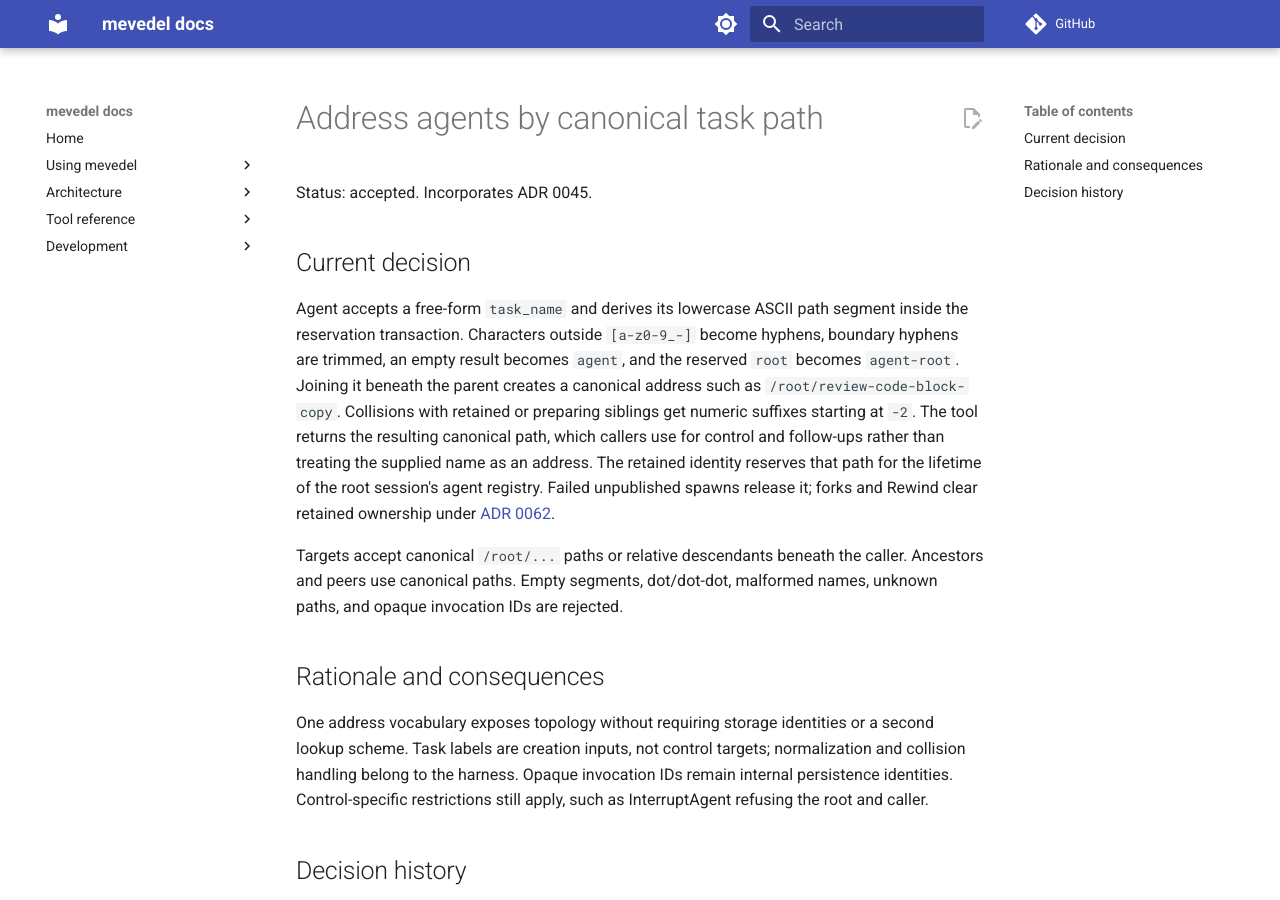
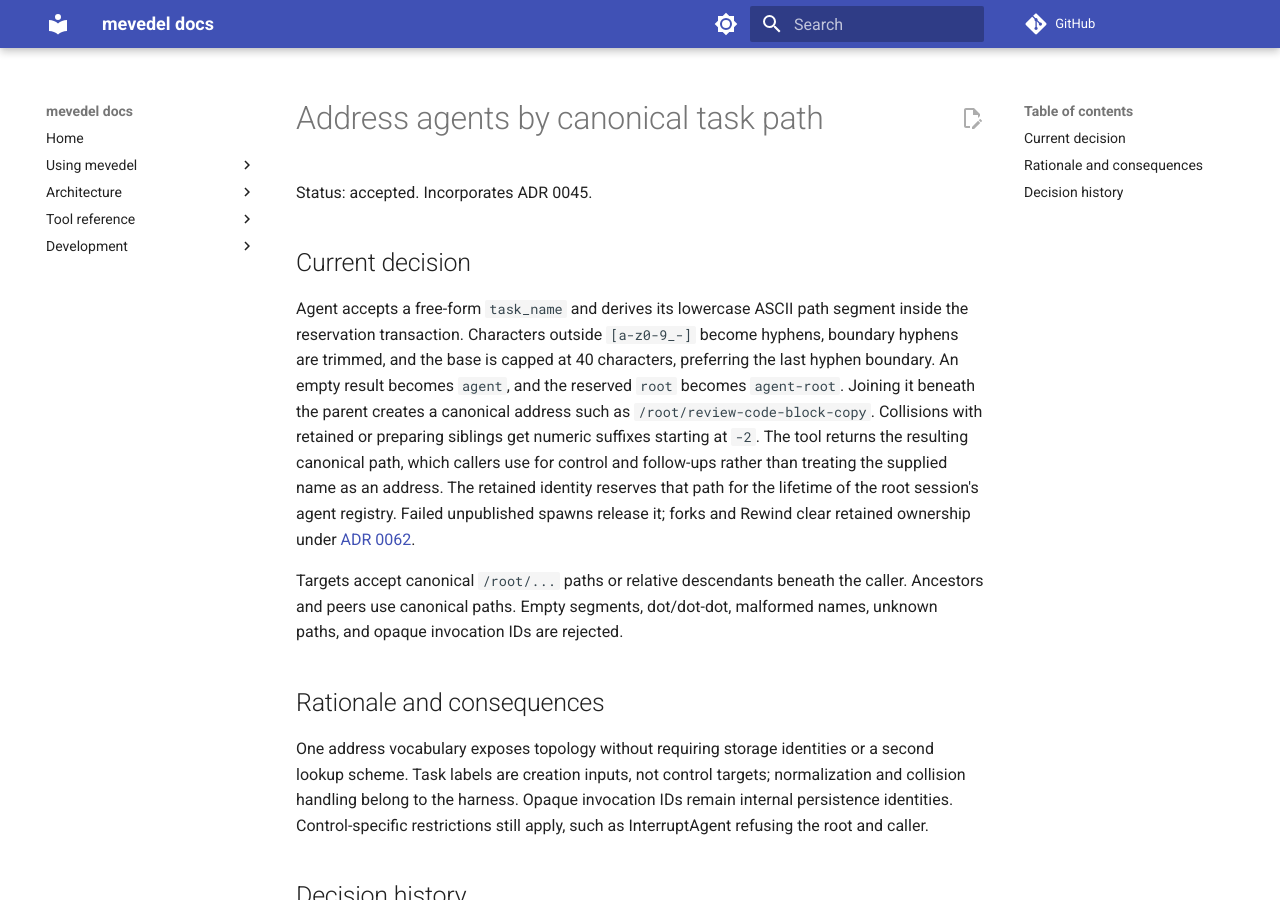
Before and after one commit to FrauH0lle/mevedel, an MkDocs documentation site: the page built from docs/adr/0034-address-agents-by-canonical-task-path.md, in a window 1280 px wide and 900 px high. Built offline with MkDocs 1.6.1 and Material for MkDocs 9.7.7, drawn with Linux system fonts in a browser that asks for light colours; comment, search, counter and statistics services are not loaded.

Commit message:
fix(agents): Bound derived task segments to 40 characters
* mevedel-agent-control.el (mevedel-agent-control--task-segment): Cap the base segment at 40 characters, prefer a hyphen boundary, and trim trailing hyphens before reserved-name fallback.

* test/test-mevedel-agent-control.el (mevedel-agent-control--task-segment): Cover exact and over-limit names, boundary separators, long sentences, and root after truncation.

* prompts/tools/agent.md, docs/agents.md, docs/adr/0034-address-agents-by-canonical-task-path.md: Document the bounded base segment.

Validation: clean elc, focused agent-control/tool-ui ERT (168 passed), warning-free package compilation (261 files), cleanup and git diff --check.

```diff
--- a/docs/adr/0034-address-agents-by-canonical-task-path.md
+++ b/docs/adr/0034-address-agents-by-canonical-task-path.md
@@ -6,7 +6,8 @@ Status: accepted. Incorporates ADR 0045.
 
 Agent accepts a free-form `task_name` and derives its lowercase ASCII path
 segment inside the reservation transaction. Characters outside `[a-z0-9_-]`
-become hyphens, boundary hyphens are trimmed, an empty result becomes `agent`,
+become hyphens, boundary hyphens are trimmed, and the base is capped at 40
+characters, preferring the last hyphen boundary. An empty result becomes `agent`,
 and the reserved `root` becomes `agent-root`. Joining it beneath the parent
 creates a canonical address such as `/root/review-code-block-copy`. Collisions
 with retained or preparing siblings get numeric suffixes starting at `-2`.
```
Also changed, not shown: docs/agents.md (+2 -1 lines), prompts/tools/agent.md (+2 -1 lines), 2 other files.
